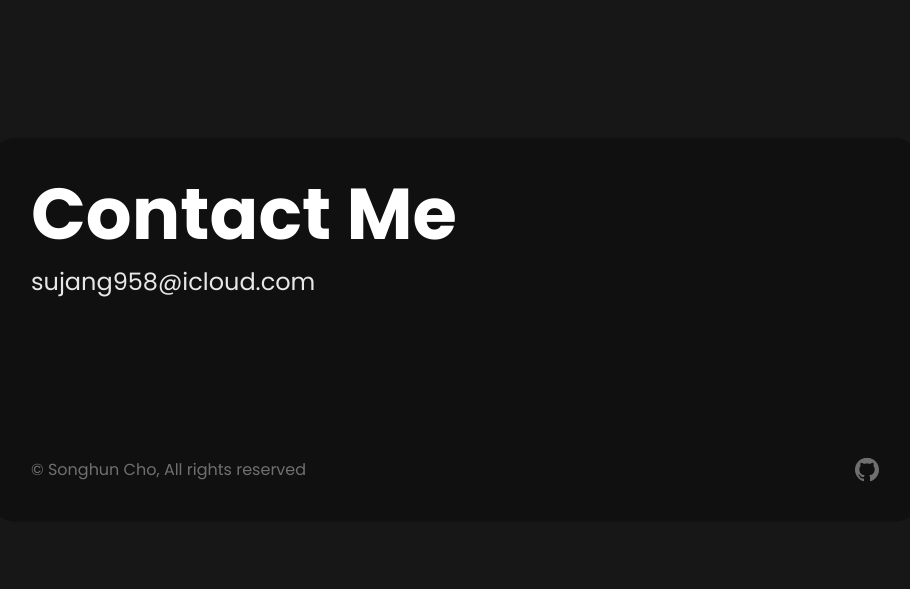
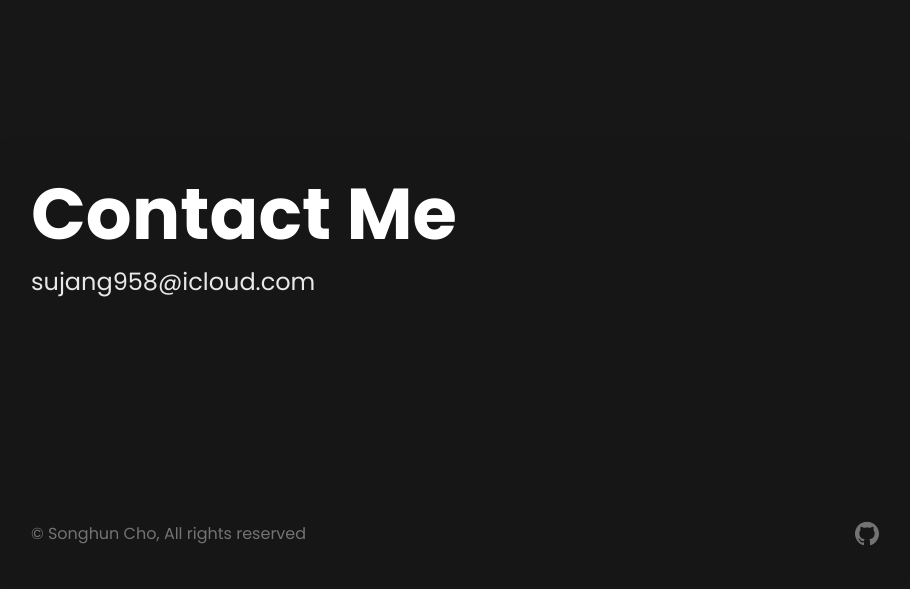
Before and after one commit to sujang958/sujang.xyz, an Astro site: page / in a window 1280 px wide. Shown: the part 2246-2835 px from the top of the page, without its empty margins (185-1095 px from the left). Built offline with nearby package versions, Linux system fonts and the light colour scheme; Astro itself is replaced by a stand-in of ours.

Commit message:
fix: fix height of footer

```diff
--- a/src/components/footer.astro
+++ b/src/components/footer.astro
@@ -1,6 +1,6 @@
 <footer class="flex w-full max-w-5xl flex-col self-center py-16 px-12">
   <div
-    class="flex h-96 w-full flex-col justify-between rounded-3xl bg-black/30 text-white p-10"
+    class="flex h-[28rem] w-full flex-col justify-between rounded-3xl p-10 bg-not-black"
   >
     <div class="">
       <p class="text-7xl font-bold">Contact Me</p>
```
